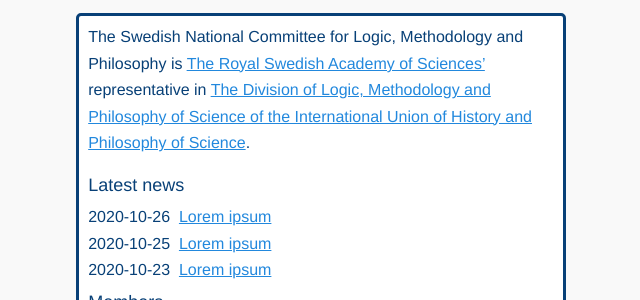
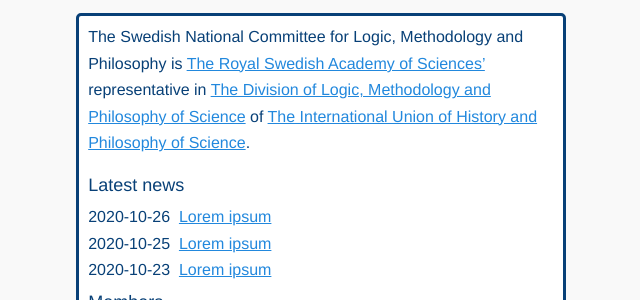
Before and after one commit to KVA-LMF/kva-lmf.github.io, a Jekyll site: the page built from index.md, in a window 1280 px wide. Shown: the part 175-475 px from the top of the page, without its empty margins (319-959 px from the left). Built offline with Jekyll 4.4.1, drawn with Linux system fonts in a browser that asks for light colours; part of the change alters nothing that is shown.

```diff
--- a/index.md
+++ b/index.md
@@ -4,8 +4,9 @@ layout: default
 The Swedish National Committee for Logic, Methodology and Philosophy is
 [The Royal Swedish Academy of Sciences'](https://www.kva.se/en)
 representative in
-[The Division of Logic, Methodology and Philosophy of Science of the
-International Union of History and Philosophy of Science](https://dlmps.org/).
+[The Division of Logic, Methodology and Philosophy of Science](https://dlmps.org/)
+of
+[The International Union of History and Philosophy of Science](https://iuhpst.org/).
 
 ## Latest news
 
```
